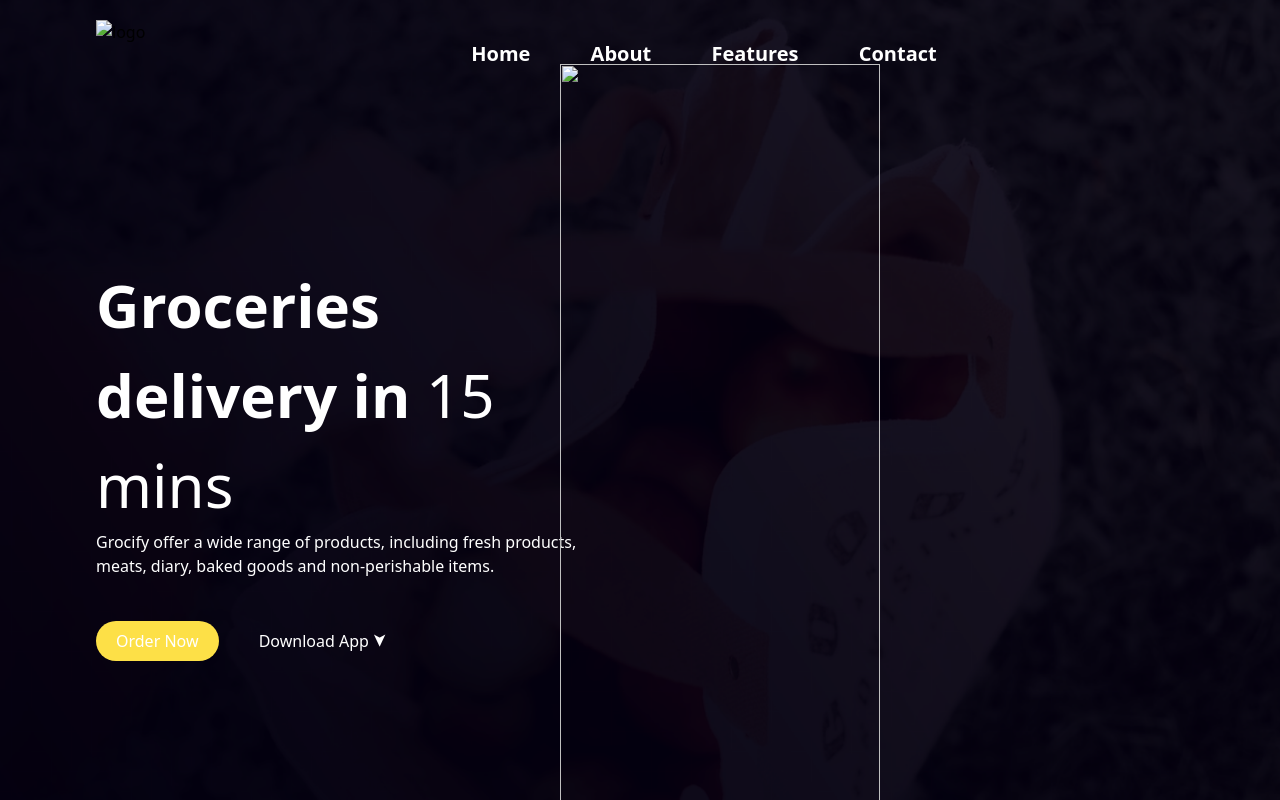
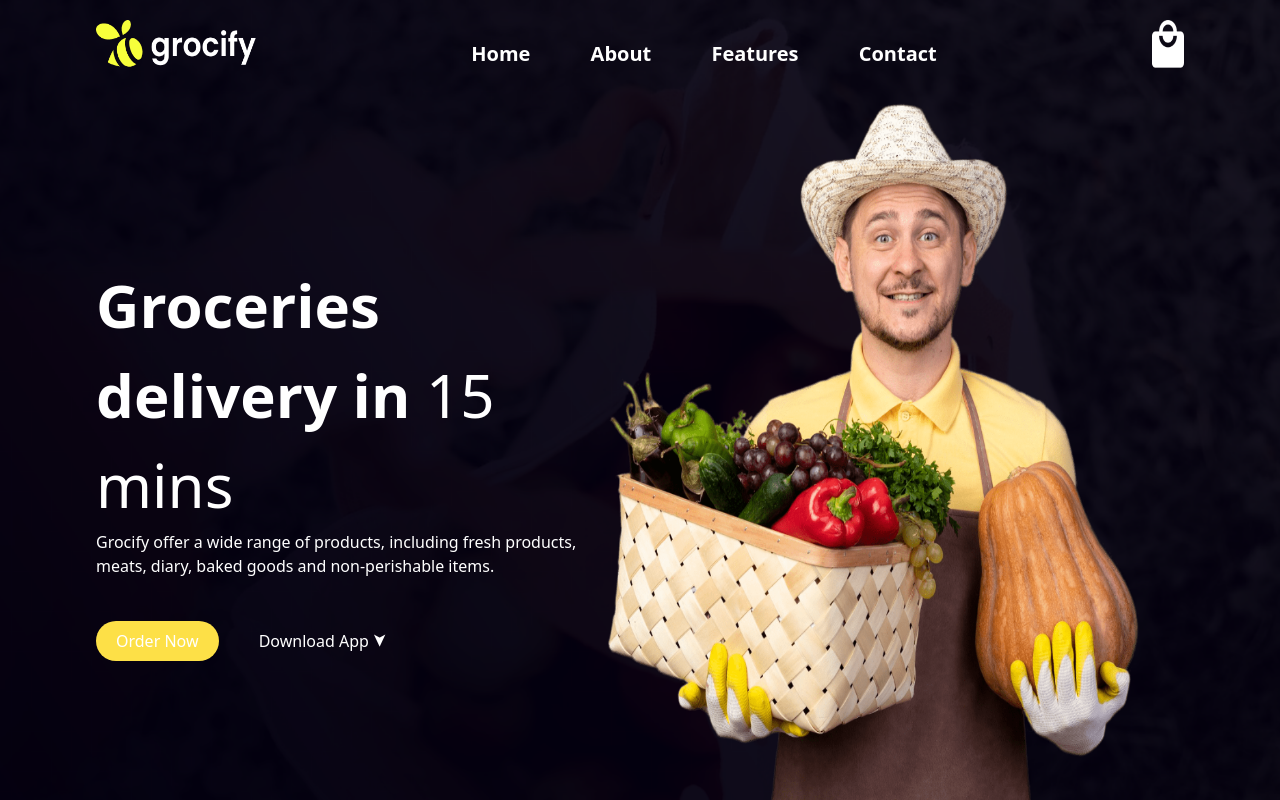
Before and after one commit to Olfira45/Website-With-Tailwind-Css, a plain HTML site: page index.html in a window 1280 px wide. Drawn offline with nearby package versions, Linux system fonts and the light colour scheme; the site is published under a folder, as on GitHub Pages, so addresses that start at the root find nothing.

```diff
--- a/index.html
+++ b/index.html
@@ -9,14 +9,14 @@
 <body>
     <div class="container min-h-screen bg-[url('Images/image.png')] bg-center bg-cover px-24 py-5 ">
         <nav class="flex ">
-            <img src="/Images/logo.png" alt="logo" class="w-40 cursor-pointer">
+            <img src="./Images/logo.png" alt="logo" class="w-40 cursor-pointer">
             <ul class="flex-1 text-center mt-5 ">
                 <li class="list-none inline-block px-5"><a href="#" class="no-underline text-white px-2 font-semibold text-xl">Home</a></li>
                 <li class="list-none inline-block px-5"><a href="#" class="no-underline text-white px-2 font-semibold text-xl">About</a></li>
                 <li class="list-none inline-block px-5"><a href="#" class="no-underline text-white px-2 font-semibold text-xl">Features</a></li>
                 <li class="list-none inline-block px-5 "><a href="#" class="no-underline text-white px-2 font-semibold text-xl">Contact</a></li>
             </ul>
-            <img src="/Images/cart.png" alt="" class="w-8 cursor-pointer">
+            <img src="./Images/cart.png" alt="" class="w-8 cursor-pointer">
         </nav>
 
         <div class="text-white mt-48 max-w-lg">
@@ -29,7 +29,7 @@
                    inline-block rotate-90">&#10148;</span></a>
             </div>
         </div>
-        <img src="/Images/grocery-image.png" alt="" class="w-full lg:w-1/2 lg:absolute bottom-0 right-20 h-screen pt-16 ">
+        <img src="./Images/grocery-image.png" alt="" class="w-full lg:w-1/2 lg:absolute bottom-0 right-20 h-screen pt-16 ">
     </div>
 </body>
 </html>
```
